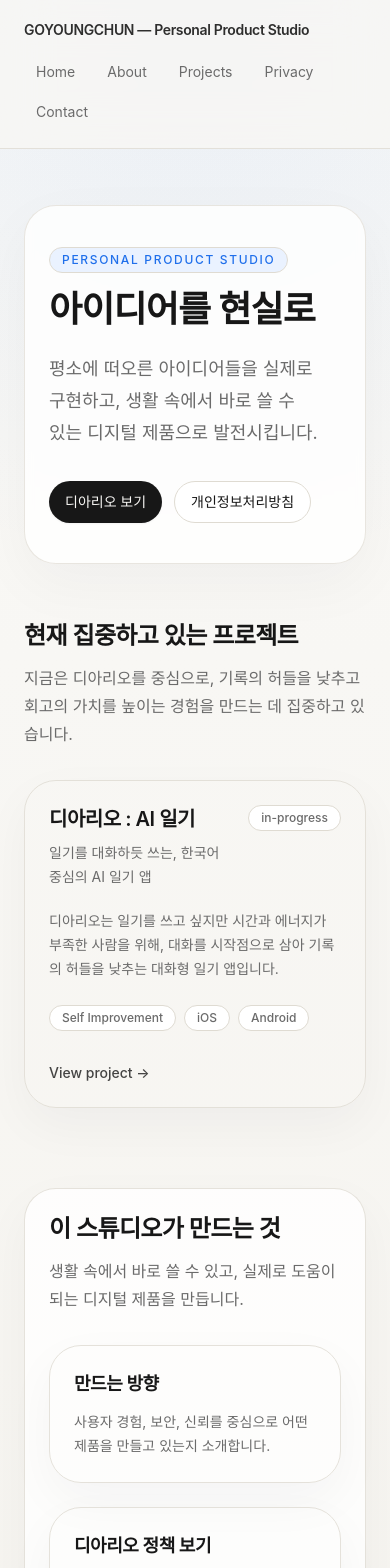
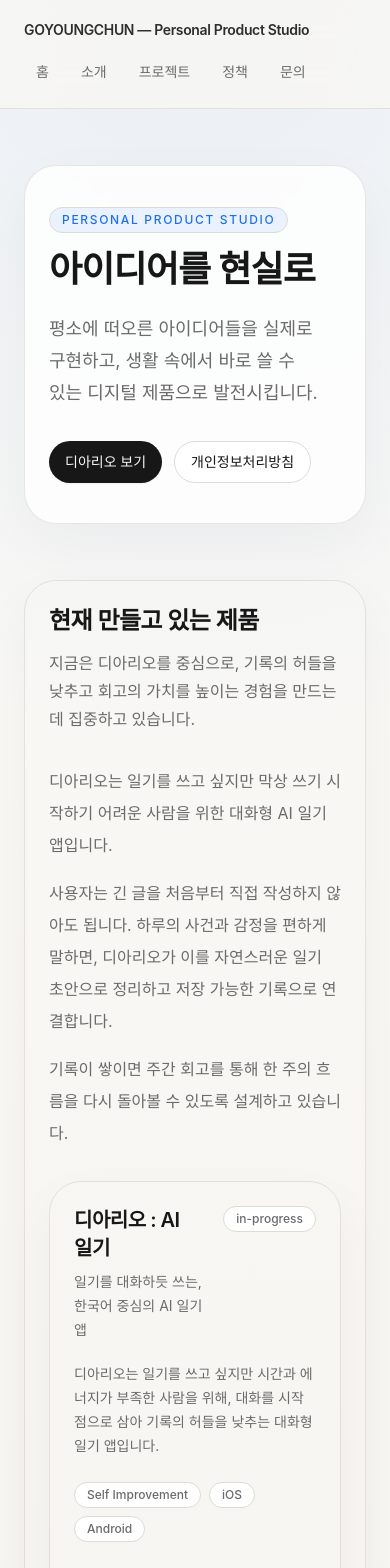
Before and after one commit to goyoungchun/goyoungchun, a Next.js app: page / in a window 390 px wide. Shown: the top 1568 px of the page. Built offline with nearby package versions, Linux system fonts and the light colour scheme.

Commit message:
Finalize Diario site copy and support flow

```diff
--- a/app/contact/page.tsx
+++ b/app/contact/page.tsx
@@ -7,8 +7,8 @@ import { PageHero } from '@/components/shared/page-hero'
 export default function ContactPage() {
   return (
     <main>
-      <PageHero eyebrow="Contact" title="Support, privacy, and product inquiries." description="Use this page as the main contact point for product questions, support requests, or privacy-related communication." />
-      <section className="pb-8"><Container><ContactBlock /><div className="mt-6 grid gap-6 md:grid-cols-2"><LinkCard href="/projects" title="Browse Projects" description="View the current list of products and concepts." /><LinkCard href="/privacy" title="Privacy Policies" description="Open the privacy policy hub for all listed products." /></div></Container></section>
+      <PageHero eyebrow="Contact" title="문의 및 지원 안내" description="제품 문의, 개인정보 관련 문의, 기타 운영 문의는 이 페이지를 통해 확인하실 수 있습니다." />
+      <section className="pb-8"><Container><ContactBlock /><div className="mt-6 grid gap-6 md:grid-cols-2"><LinkCard href="/projects/diario" title="디아리오 프로젝트 보기" description="디아리오 : AI 일기의 소개와 주요 기능을 확인할 수 있습니다." /><LinkCard href="/privacy/diario" title="디아리오 정책 보기" description="디아리오 : AI 일기의 개인정보처리방침을 확인할 수 있습니다." /></div></Container></section>
       <SiteFooter />
     </main>
   )
--- a/app/page.tsx
+++ b/app/page.tsx
@@ -19,8 +19,8 @@ export default function HomePage() {
         description={siteConfig.heroSubtitle}
         actions={<><ButtonLink href="/projects/diario">디아리오 보기</ButtonLink><ButtonLink href="/privacy/diario" variant="secondary">개인정보처리방침</ButtonLink></>}
       />
-      <section className="pb-10 md:pb-14"><Container><SectionHeading title="현재 집중하고 있는 프로젝트" description="지금은 디아리오를 중심으로, 기록의 허들을 낮추고 회고의 가치를 높이는 경험을 만드는 데 집중하고 있습니다." /><ProjectGrid projects={featuredProjects} /></Container></section>
-      <section className="py-10 md:py-14"><Container><div className="rounded-[2rem] border border-border/80 bg-white/80 p-6 shadow-[0_18px_50px_rgba(15,23,42,0.04)] md:p-8"><SectionHeading title="이 스튜디오가 만드는 것" description="생활 속에서 바로 쓸 수 있고, 실제로 도움이 되는 디지털 제품을 만듭니다." /><div className="grid gap-6 md:grid-cols-2"><LinkCard href="/about" title="만드는 방향" description="사용자 경험, 보안, 신뢰를 중심으로 어떤 제품을 만들고 있는지 소개합니다." /><LinkCard href="/privacy/diario" title="디아리오 정책 보기" description="디아리오 : AI 일기의 개인정보처리방침과 운영 관련 정보를 확인할 수 있습니다." /></div></div></Container></section>
+      <section className="pb-10 md:pb-14"><Container><div className="rounded-[2rem] border border-border/80 bg-white/88 p-6 shadow-[0_18px_50px_rgba(15,23,42,0.04)] md:p-8"><SectionHeading title="현재 만들고 있는 제품" description="지금은 디아리오를 중심으로, 기록의 허들을 낮추고 회고의 가치를 높이는 경험을 만드는 데 집중하고 있습니다." /><div className="max-w-3xl space-y-4 text-base leading-8 text-muted"><p>디아리오는 일기를 쓰고 싶지만 막상 쓰기 시작하기 어려운 사람을 위한 대화형 AI 일기 앱입니다.</p><p>사용자는 긴 글을 처음부터 직접 작성하지 않아도 됩니다. 하루의 사건과 감정을 편하게 말하면, 디아리오가 이를 자연스러운 일기 초안으로 정리하고 저장 가능한 기록으로 연결합니다.</p><p>기록이 쌓이면 주간 회고를 통해 한 주의 흐름을 다시 돌아볼 수 있도록 설계하고 있습니다.</p></div><div className="mt-8"><ProjectGrid projects={featuredProjects} /></div></div></Container></section>
+      <section className="py-10 md:py-14"><Container><div className="rounded-[2rem] border border-border/80 bg-white/80 p-6 shadow-[0_18px_50px_rgba(15,23,42,0.04)] md:p-8"><SectionHeading title="이 스튜디오가 중요하게 생각하는 것" description="생활 속에서 바로 쓸 수 있고, 실제로 도움이 되며, 신뢰할 수 있는 디지털 제품을 만듭니다." /><div className="grid gap-6 md:grid-cols-2"><LinkCard href="/about" title="만드는 방향" description="사용자 경험, 보안, 신뢰를 중심으로 어떤 기준으로 제품을 만들고 있는지 소개합니다." /><LinkCard href="/privacy/diario" title="디아리오 정책 보기" description="디아리오 : AI 일기의 개인정보처리방침과 운영 관련 정보를 확인할 수 있습니다." /></div></div></Container></section>
       <SiteFooter />
     </main>
   )
--- a/content/site.ts
+++ b/content/site.ts
@@ -6,10 +6,10 @@ export const siteConfig = {
   heroSubtitle:
     '평소에 떠오른 아이디어들을 실제로 구현하고, 생활 속에서 바로 쓸 수 있는 디지털 제품으로 발전시킵니다.',
   navigation: [
-    { href: '/', label: 'Home' },
-    { href: '/about', label: 'About' },
-    { href: '/projects', label: 'Projects' },
-    { href: '/privacy', label: 'Privacy' },
-    { href: '/contact', label: 'Contact' },
+    { href: '/', label: '홈' },
+    { href: '/about', label: '소개' },
+    { href: '/projects', label: '프로젝트' },
+    { href: '/privacy', label: '정책' },
+    { href: '/contact', label: '문의' },
   ],
 } as const
```
